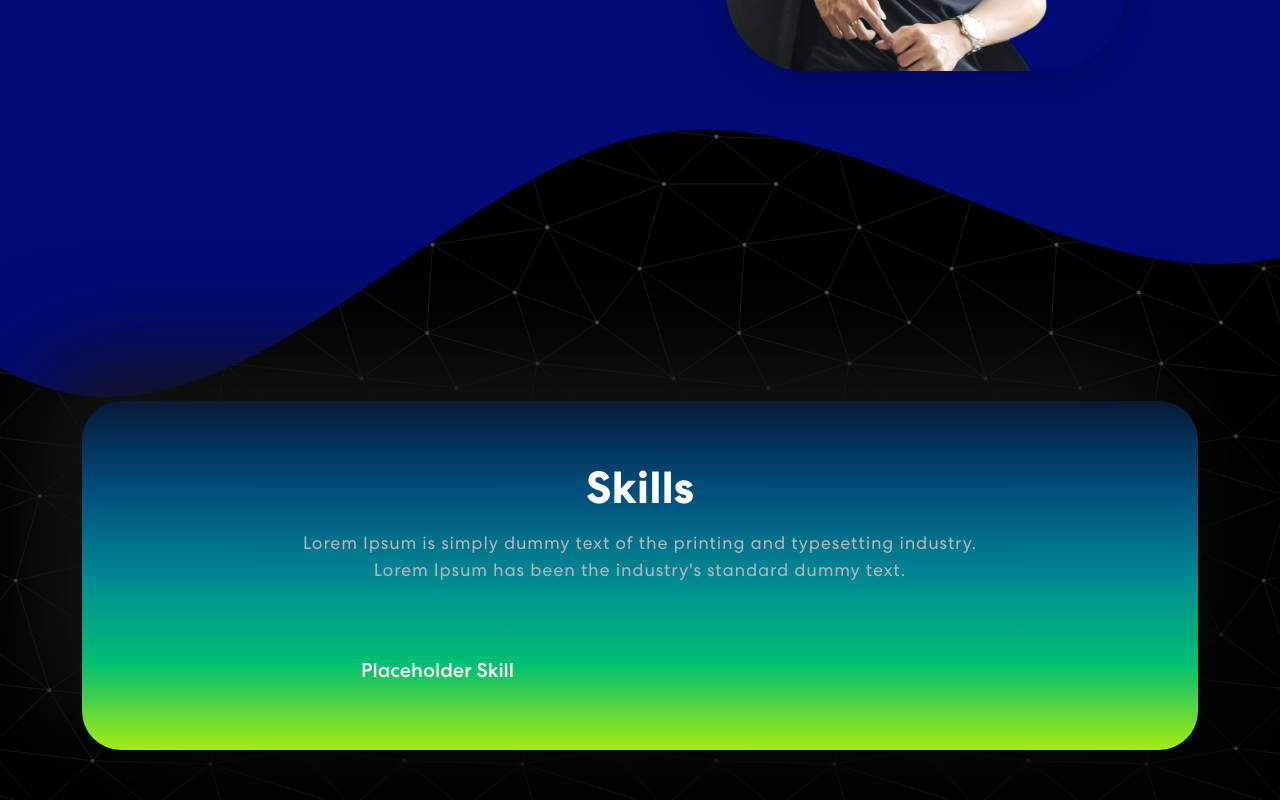
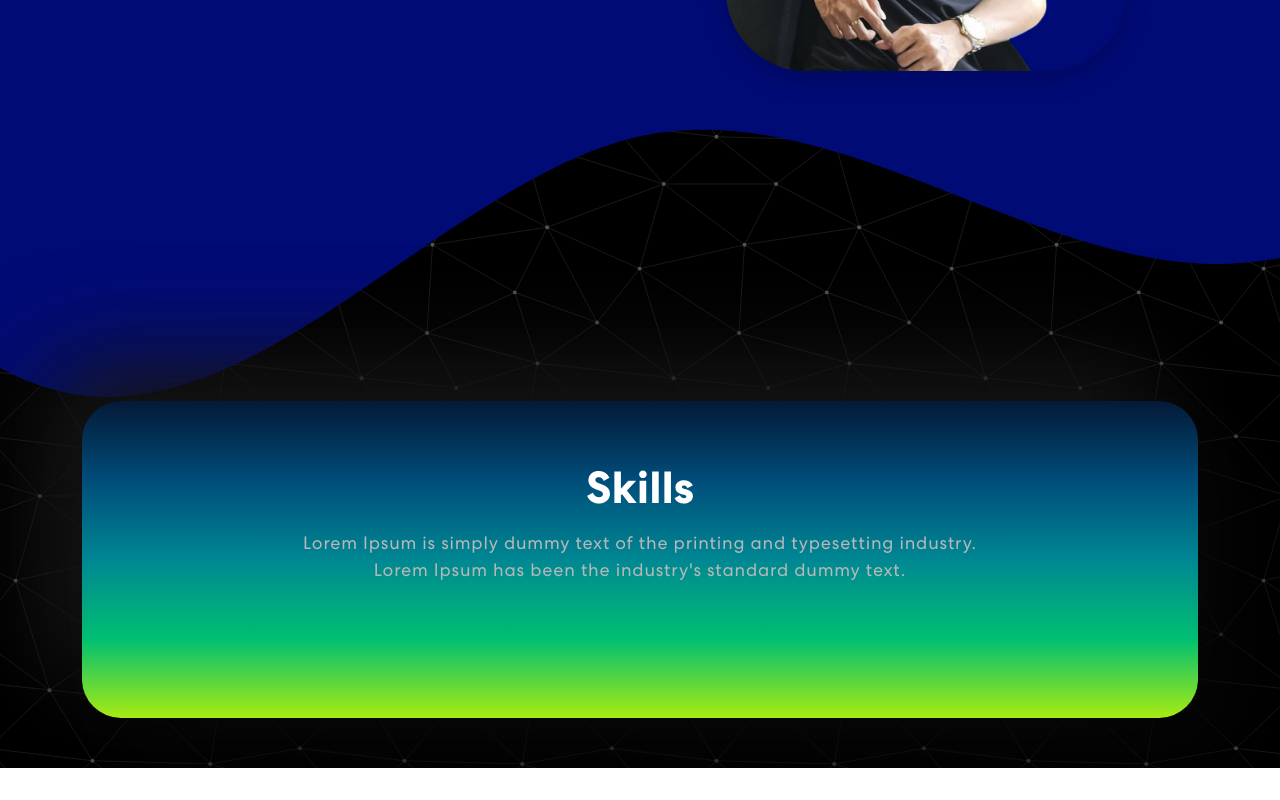
Before and after one commit to Nevriii/new-eportfolio, a React (Create React App) app: page / in a window 1280 px wide. Shown: the part 589-1389 px from the top of the page. After the commit the page ends 1357 px from the top, so only its background shows below. Built offline with nearby package versions, Linux system fonts and the light colour scheme.

Commit message:
Updated Title Logo 07-04-25

```diff
--- a/public/index.html
+++ b/public/index.html
@@ -2,14 +2,14 @@
 <html lang="en">
   <head>
     <meta charset="utf-8" />
-    <link rel="icon" href="%PUBLIC_URL%/favicon.ico" />
+    <link rel="icon" href="%PUBLIC_URL%/logo.png" />
     <meta name="viewport" content="width=device-width, initial-scale=1" />
     <meta name="theme-color" content="#000000" />
     <meta
       name="description"
       content="Web site created using create-react-app"
     />
-    <link rel="apple-touch-icon" href="%PUBLIC_URL%/logo192.png" />
+    <link rel="apple-touch-icon" href="%PUBLIC_URL%/logo.png" />
     <!--
       manifest.json provides metadata used when your web app is installed on a
       user's mobile device or desktop. See https://developers.google.com/web/fundamentals/web-app-manifest/
--- a/src/components/Skills.js
+++ b/src/components/Skills.js
@@ -1,8 +1,8 @@
 // import skill1 from "../assets/img/meter1.svg";
 // import skill2 from "../assets/img/meter2.svg";
 // import skill3 from "../assets/img/meter3.svg";
-import Carousel from 'react-multi-carousel';
-import 'react-multi-carousel/lib/styles.css';
+// import Carousel from 'react-multi-carousel';
+// import 'react-multi-carousel/lib/styles.css';
 // import arrow1 from "../assets/img/arrow1.svg";
 // import arrow2 from "../assets/img/arrow2.svg";
 // import colorSharp from "../assets/img/color-sharp.png"
@@ -36,7 +36,7 @@ export const Skills = () => {
                     <div className="skill-bx wow zoomIn">
                         <h2>Skills</h2>
                         <p>Lorem Ipsum is simply dummy text of the printing and typesetting industry.<br></br> Lorem Ipsum has been the industry's standard dummy text.</p>
-                        <Carousel responsive={responsive} infinite={true} className="owl-carousel owl-theme skill-slider">
+                        {/* <Carousel responsive={responsive} infinite={true} className="owl-carousel owl-theme skill-slider"> */}
                             {/* <div className="item">
                                 <img src={skill1} alt="Image" />
                                 <h5>Web Development</h5>
@@ -53,10 +53,10 @@ export const Skills = () => {
                                 <img src={skill1} alt="Image" />
                                 <h5>Web Development</h5>
                             </div> */}
-                            <div className="item">
+                            {/* <div className="item">
                                 <h5>Placeholder Skill</h5>
-                            </div>
-                        </Carousel>
+                            </div> */}
+                        {/* </Carousel> */}
                     </div>
                 </div>
             </div>
```
Also changed, not shown: public/logo.png (added).
